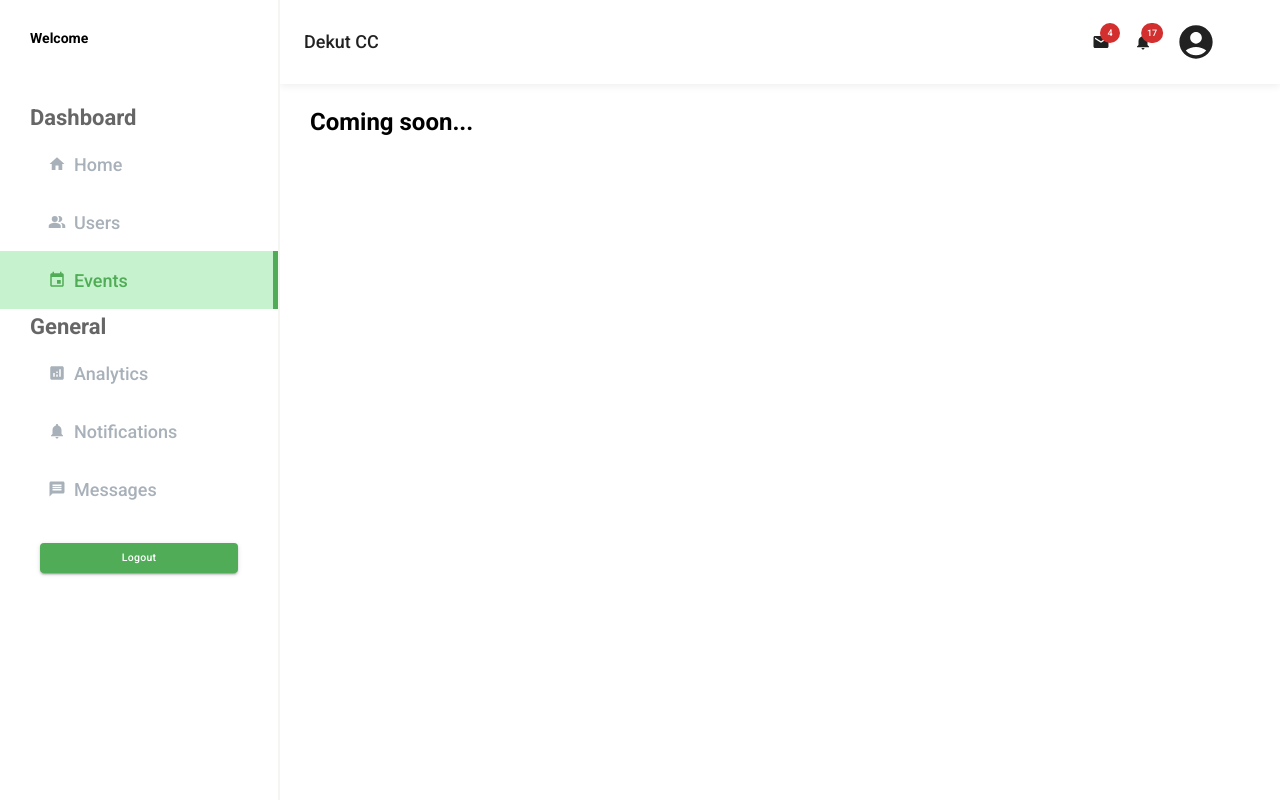
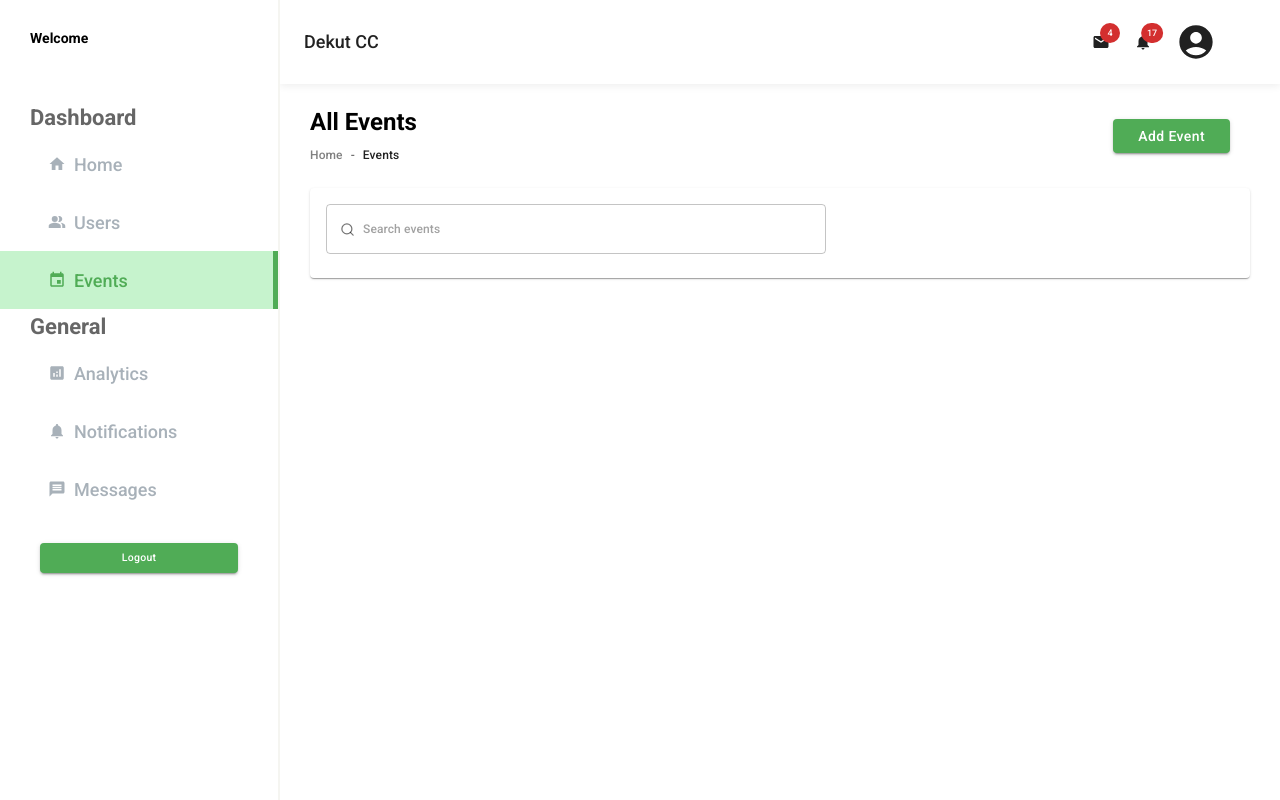
Before and after one commit to marville001/caweb, a React (Create React App) app: page /admin/events in a window 1280 px wide. Built offline with nearby package versions, Linux system fonts and the light colour scheme.

Commit message:
:lipstick: Added events toolbar

```diff
--- a/src/Admin/components/custom/PageHeaderWithBreadCamp.jsx
+++ b/src/Admin/components/custom/PageHeaderWithBreadCamp.jsx
@@ -3,7 +3,7 @@ import Breadcrumbs from "@mui/material/Breadcrumbs";
 import { styled } from "@mui/material/styles";
 import { Button } from "@mui/material";
 
-const PageHeaderWithBreadCamp = ({ title, crumbs, noaction }) => {
+const PageHeaderWithBreadCamp = ({ action, title, crumbs, noaction }) => {
   return (
     <CompContainer>
       <div>
@@ -14,6 +14,9 @@ const PageHeaderWithBreadCamp = ({ title, crumbs, noaction }) => {
       </div>
       {!noaction && (
         <div>
+          {action ? (
+            action()
+          ) : (
             <Button
               style={{
                 marginRight: "20px",
@@ -24,6 +27,7 @@ const PageHeaderWithBreadCamp = ({ title, crumbs, noaction }) => {
             >
               Add User
             </Button>
+          )}
         </div>
       )}
     </CompContainer>
--- /dev/null
+++ b/src/Admin/components/events/EventListingToolbar.jsx
@@ -0,0 +1,39 @@
+import {
+    Box,
+    Button,
+    Card,
+    CardContent,
+    TextField,
+    InputAdornment,
+    SvgIcon,
+  } from "@mui/material";
+  import { Search as SearchIcon } from "react-feather";
+
+  const EventListingToolBar = (props) => (
+    <Box {...props}>
+      <Box sx={{ mt: 3 }}>
+        <Card>
+          <CardContent>
+            <Box sx={{ maxWidth: 500 }}>
+              <TextField
+                fullWidth
+                InputProps={{
+                  startAdornment: (
+                    <InputAdornment position="start">
+                      <SvgIcon fontSize="small" color="action">
+                        <SearchIcon />
+                      </SvgIcon>
+                    </InputAdornment>
+                  ),
+                }}
+                placeholder="Search events"
+                variant="outlined"
+              />
+            </Box>
+          </CardContent>
+        </Card>
+      </Box>
+    </Box>
+  );
+
+  export default EventListingToolBar;
--- a/src/Admin/pages/ViewEvents/ViewEvents.jsx
+++ b/src/Admin/pages/ViewEvents/ViewEvents.jsx
@@ -1,12 +1,38 @@
-import React from 'react'
-import { MainContainer } from '../../components/custom/StyledComponents'
+import { Button, Typography } from "@mui/material";
+import React from "react";
+import { NavLink } from "react-router-dom";
+import PageHeaderWithBreadCamp from "../../components/custom/PageHeaderWithBreadCamp";
+import { MainContainer } from "../../components/custom/StyledComponents";
+import EventListingToolBar from "../../components/events/EventListingToolbar";
 
 const ViewEvents = () => {
-    return (
-        <MainContainer>
-            <h1>Coming soon...</h1>
-        </MainContainer>
-    )
-}
+  const crumbs = [
+    <NavLink underline="hover" style={{ color: "gray" }} to="/admin">
+      Home
+    </NavLink>,
+    <Typography key="3" color="text.primary">
+      Events
+    </Typography>,
+  ];
 
-export default ViewEvents
+  const action = ()=>(
+    <Button
+    style={{
+      marginRight: "20px",
+      fontSize: "14px",
+      padding: "5px 25px",
+    }}
+    variant="contained"
+  >
+    Add Event
+  </Button>
+  )
+  return (
+    <MainContainer>
+      <PageHeaderWithBreadCamp action={action} title="All Events" crumbs={crumbs} />
+      <EventListingToolBar />
+    </MainContainer>
+  );
+};
+
+export default ViewEvents;
--- a/src/Admin/pages/ViewUsers/ViewUsers.jsx
+++ b/src/Admin/pages/ViewUsers/ViewUsers.jsx
@@ -19,7 +19,6 @@ const ViewUsers = () => {
   return (
     <MainContainer>
       <PageHeaderWithBreadCamp title="All Users" crumbs={crumbs} />
-
       <UserListingToolBar />
       <br />
       <UserListingTable customers={customers} />
```
Lines whose indentation alone changed are shown as unchanged.
